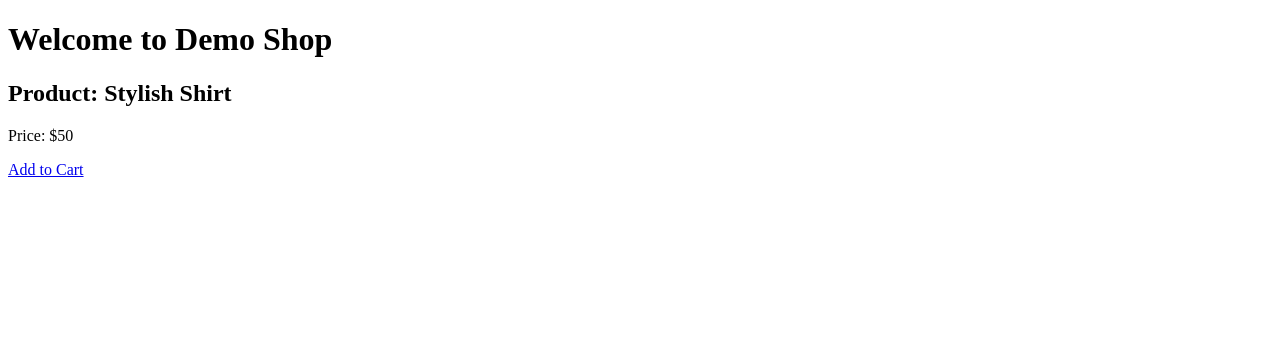
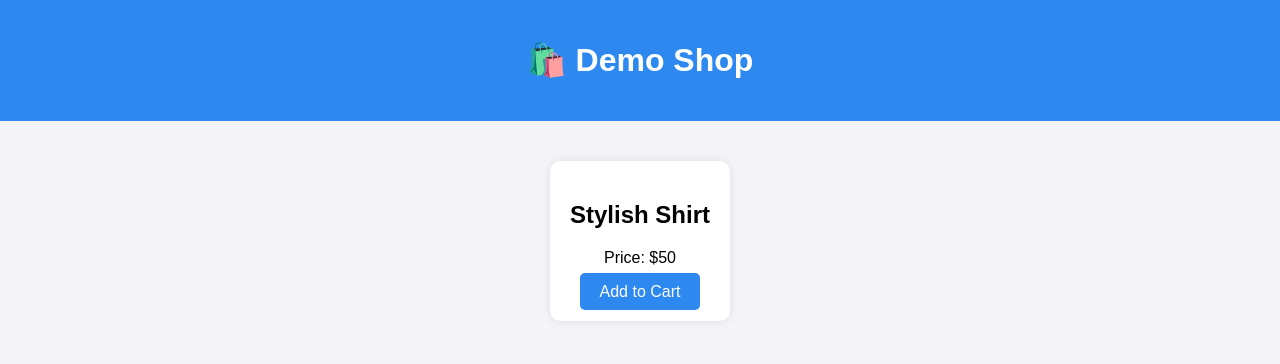
Before and after one commit to MARUF5052/Mini_shop_demo, a plain HTML site: page index.html in a window 1280 px wide. Drawn offline with Linux system fonts and the light colour scheme.

Commit message:
Update index.html

```diff
--- a/index.html
+++ b/index.html
@@ -3,26 +3,38 @@
 <head>
   <meta charset="UTF-8">
   <title>Demo Shop - Home</title>
-
-  <!-- Google Tag Manager -->
+  <style>
+    body { font-family: Arial, sans-serif; background:#f4f4f9; margin:0; padding:0; }
+    header { background:#2d89ef; color:white; padding:20px; text-align:center; }
+    main { padding:40px; text-align:center; }
+    .product { background:white; padding:20px; border-radius:10px; box-shadow:0 0 10px rgba(0,0,0,0.1); display:inline-block; }
+    .btn { background:#2d89ef; color:white; padding:10px 20px; border:none; border-radius:5px; text-decoration:none; }
+    .btn:hover { background:#1a5fb4; }
+  </style>
+  <!-- GTM -->
   <script>(function(w,d,s,l,i){w[l]=w[l]||[];w[l].push({'gtm.start':
   new Date().getTime(),event:'gtm.js'});var f=d.getElementsByTagName(s)[0],
   j=d.createElement(s),dl=l!='dataLayer'?'&l='+l:'';j.async=true;j.src=
   'https://www.googletagmanager.com/gtm.js?id='+i+dl;f.parentNode.insertBefore(j,f);
   })(window,document,'script','dataLayer','GTM-K4C5MNCC');</script>
-  <!-- End Google Tag Manager -->
 </head>
 <body>
-  <!-- Google Tag Manager (noscript) -->
-  <noscript><iframe src="https://www.googletagmanager.com/ns.html?id=GTM-K4C5MNCC"
-  height="0" width="0" style="display:none;visibility:hidden"></iframe></noscript>
-  <!-- End Google Tag Manager (noscript) -->
-
-  <h1>Welcome to Demo Shop</h1>
-  <div>
-    <h2>Product: Stylish Shirt</h2>
-    <p>Price: $50</p>
-    <a href="cart.html">Add to Cart</a>
-  </div>
+  <header><h1>🛍️ Demo Shop</h1></header>
+  <main>
+    <div class="product">
+      <h2>Stylish Shirt</h2>
+      <p>Price: $50</p>
+      <a href="cart.html" class="btn">Add to Cart</a>
+    </div>
+  </main>
+  <script>
+    dataLayer = window.dataLayer || [];
+    dataLayer.push({
+      event: "view_item",
+      ecommerce: {
+        items: [{ item_name: "Stylish Shirt", item_id: "SKU123", price: 50.00 }]
+      }
+    });
+  </script>
 </body>
 </html>
```
